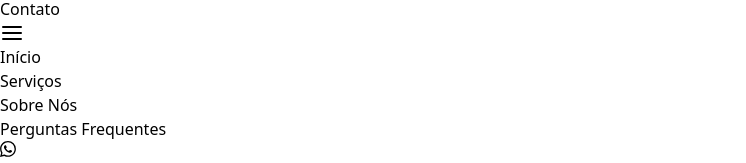
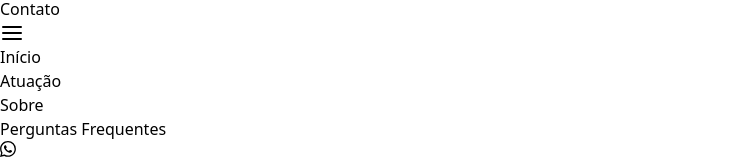
Before and after one commit to EdisonMatos/LP-Raphael-Palhares, a React (Vite) app: page / in a window 1280 px wide. Shown: the part 182-345 px from the top of the page, without its empty margins (0-746 px from the left). Built offline with nearby package versions, Linux system fonts and the light colour scheme; a web font is replaced by a local one.

Commit message:
fix: Mensagem de WhatsApp

```diff
--- a/index.html
+++ b/index.html
@@ -10,7 +10,8 @@
       rel="stylesheet"
     />
     <title>
-      Dr. Raphael Palhares | Advogado Ambiental e Agrário em Teresina - PI
+      Raphael Palhares Advocacia & Consultoria Ambiental e Agrária em Teresina -
+      PI
     </title>
     <meta
       name="description"
--- a/src/content/content.jsx
+++ b/src/content/content.jsx
@@ -102,7 +102,7 @@ export const infos = {
   linkeDinProfile: "A_Definir",
   x: "A_Definir",
   whatsappDefaultMessage:
-    "Olá! Vim através do site de vocês e gostaria de tirar umas dúvidas.",
+    "Olá! Vim através do site de vocês e gostaria de tirar algumas dúvidas.",
   whatsChatDefaultMessage:
     "Gostaria de falar conosco agora mesmo? Clque abaixo 👇",
   slogan: "",
@@ -119,7 +119,7 @@ const content = {
         img: logo,
         alt: `Logomarca ${infos.name}`,
       },
-      menuItems: ["Início", "Serviços", "Sobre Nós", "Perguntas Frequentes"],
+      menuItems: ["Início", "Atuação", "Sobre", "Perguntas Frequentes"],
       ctaButtonText: "Contato",
       ctaButtonTextResponsive: "Contato",
     },
```
